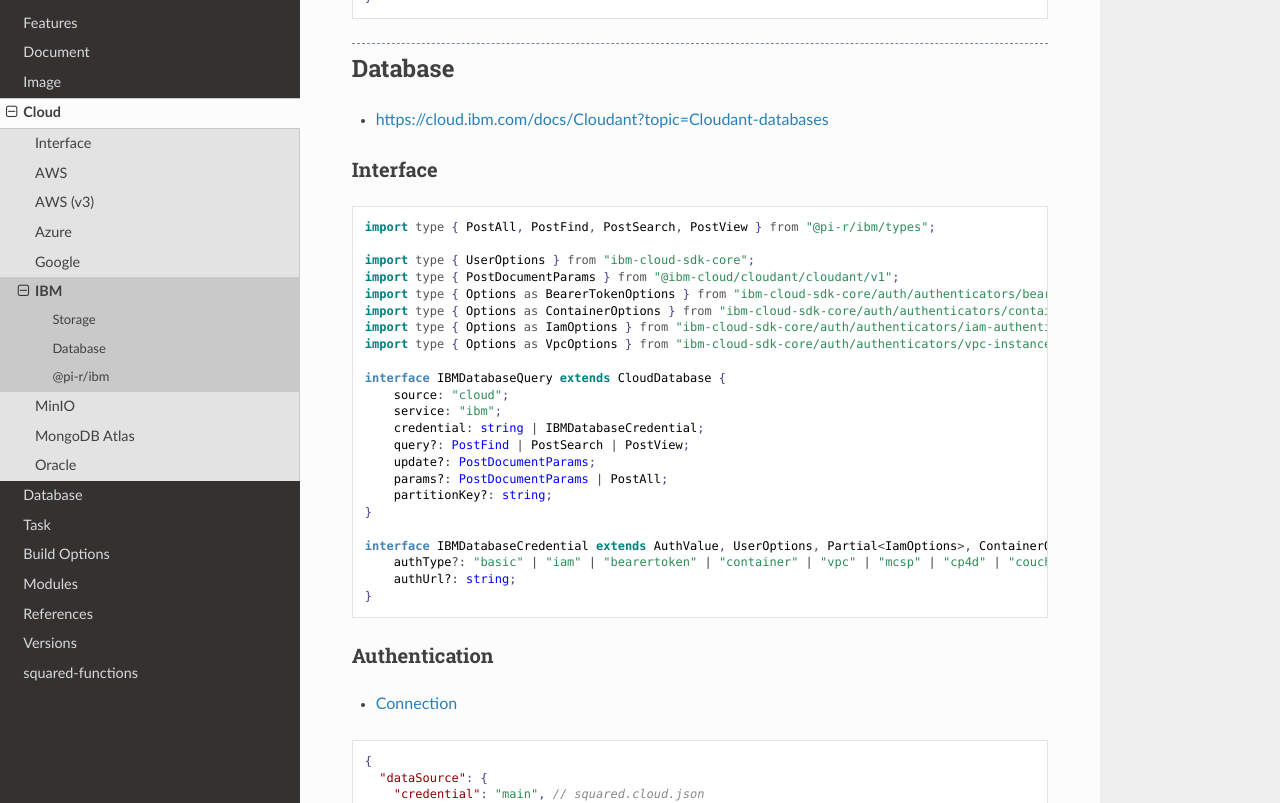
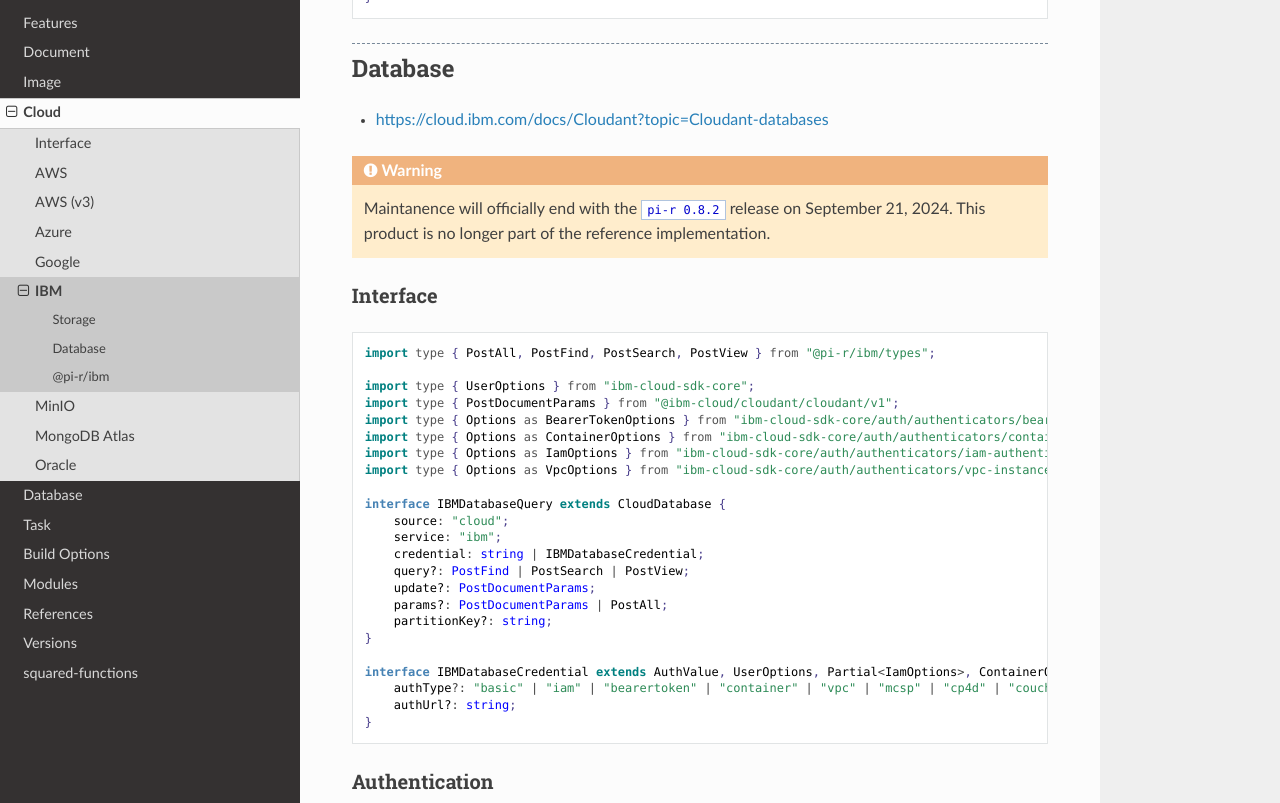
Before and after one commit to anpham6/chrome-docs, a Sphinx documentation site: the page built from source/cloud/ibm.rst, in a window 1280 px wide and 900 px high, scrolled down 1397 px, cut to the strip 97-900 px from the top of the window. Built offline with Sphinx 7.4.7 and the Read the Docs theme 2.0.0, drawn with Linux system fonts in a browser that asks for light colours; some of the changed text lies outside the part shown.

Commit message:
Cloud: IBM Cloudant deprecation notice for 0.8.2.

```diff
--- a/source/cloud/ibm.rst
+++ b/source/cloud/ibm.rst
@@ -79,6 +79,8 @@
 ========
 
 - https://cloud.ibm.com/docs/Cloudant?topic=Cloudant-databases
+
+.. warning:: Maintanence will officially end with the ``pi-r 0.8.2`` release on September 21, 2024. This product is no longer part of the reference implementation.
 
 Interface
 ---------
@@ -229,6 +231,10 @@
 @pi-r/ibm
 =========
 
+.. deprecated:: 0.8.2
+
+  - *Cloudant* is no longer supported due to the lack of feedback and future longevity.
+
 .. versionadded:: 0.8.0
 
   - *Cloudant* method **postExplain** as a single *ExplainResult* is supported.
```
